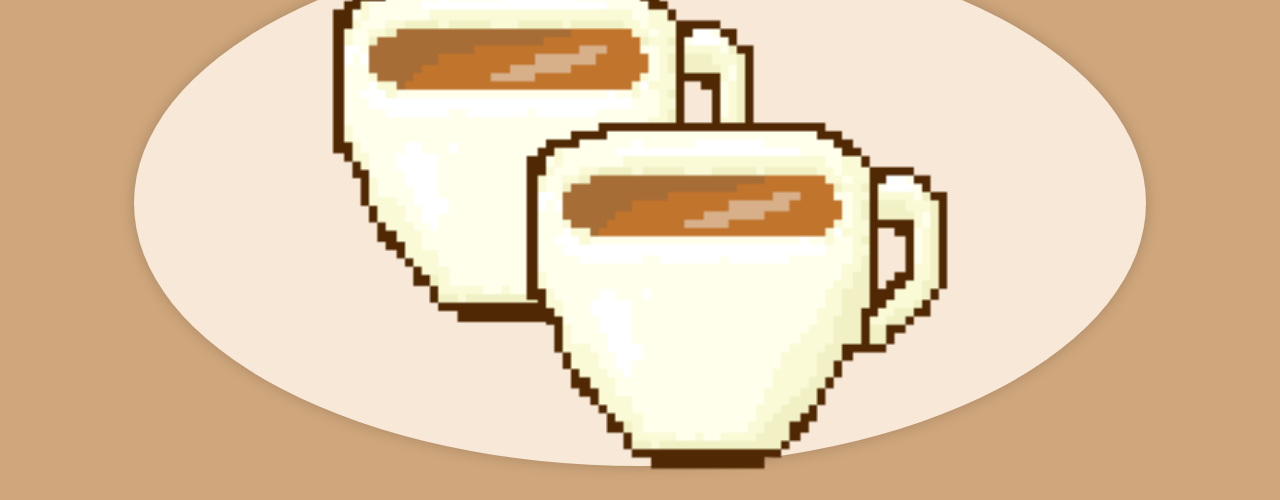
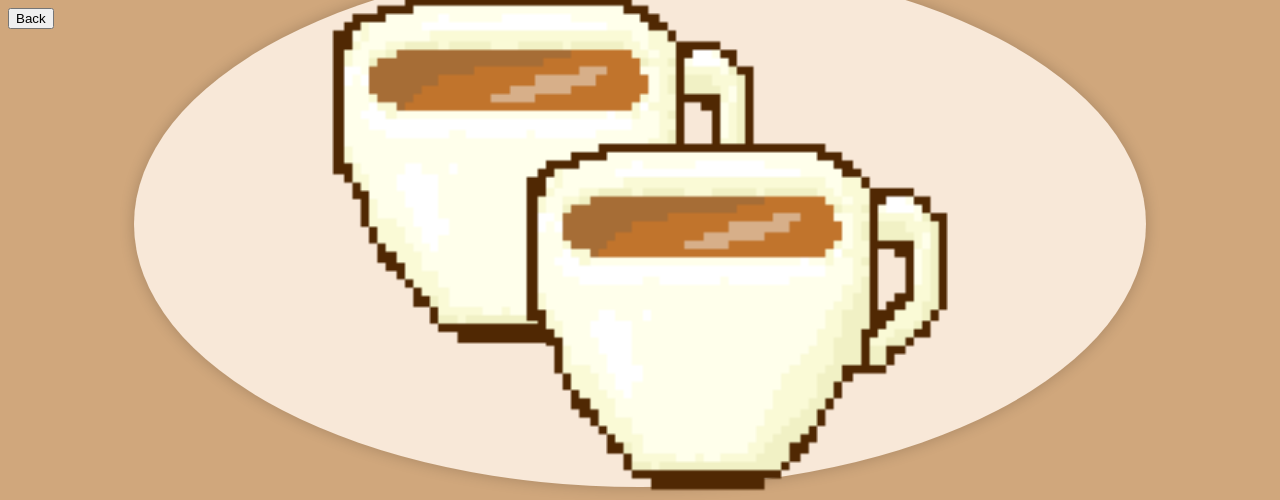
Before and after one commit to pastlpixel/CoffeeTimer, a plain HTML site: page DoubleEspresso.html in a window 1280 px wide. Shown: the top 500 px of the page. Drawn offline with Linux system fonts and the light colour scheme.

Commit message:
Create 'Back' button

```diff
--- a/DoubleEspresso.html
+++ b/DoubleEspresso.html
@@ -7,6 +7,9 @@
     </head>
 
     <body data-countdown-start="45">
+        <a href="index.html">
+            <button id="back-button">Back</button>
+        </a>
         <div class="timer-body">
             <div class="timer-box">
                 <img src="pictures/DoubleEspresso.png">
```
Also changed, not shown: Espresso.html (+3 -0 lines), Infusion.html (+3 -0 lines), LatteMachiatto.html (+3 -0 lines).
